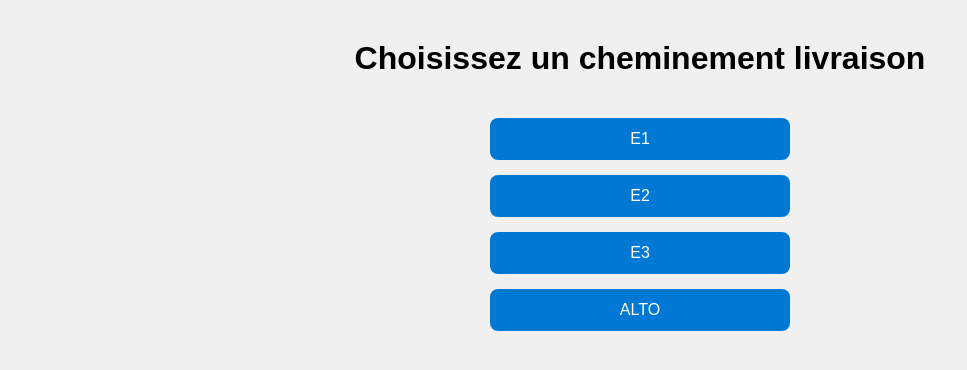
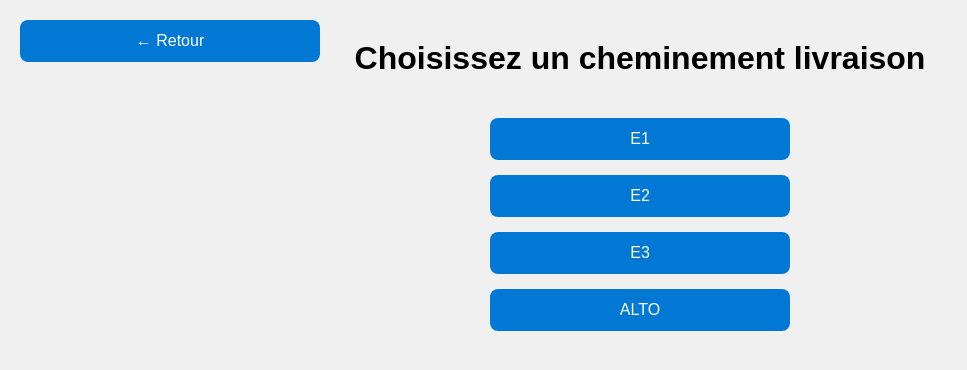
Before and after one commit to EsplanadesDePontRouge/AccesParking, a plain HTML site: page livraisons-plan.html in a window 1280 px wide. Shown: the whole page, without its empty margins (0-967 px from the left). Drawn offline with Linux system fonts and the light colour scheme.

Commit message:
Update livraisons-plan.html

```diff
--- a/livraisons-plan.html
+++ b/livraisons-plan.html
@@ -7,6 +7,9 @@
   <link rel="stylesheet" href="style.css">
 </head>
 <body>
+  <button onclick="window.location.href='index.html'" style="position:absolute; top:20px; left:20px; z-index:1000;">
+  ← Retour
+</button>
   <h1>Choisissez un cheminement livraison</h1>
   <div class="menu">
     <button onclick="location.href='livraisons-e1.html'">E1</button>
```
